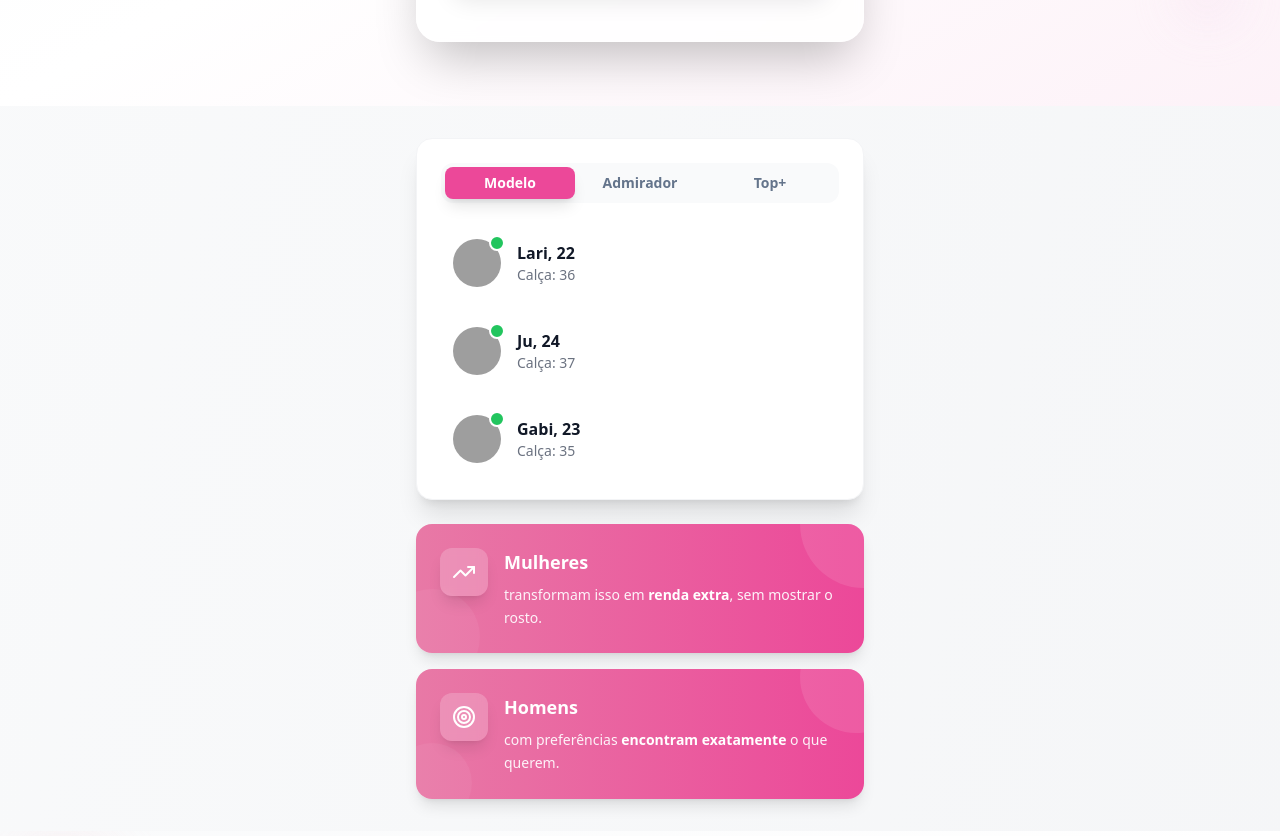
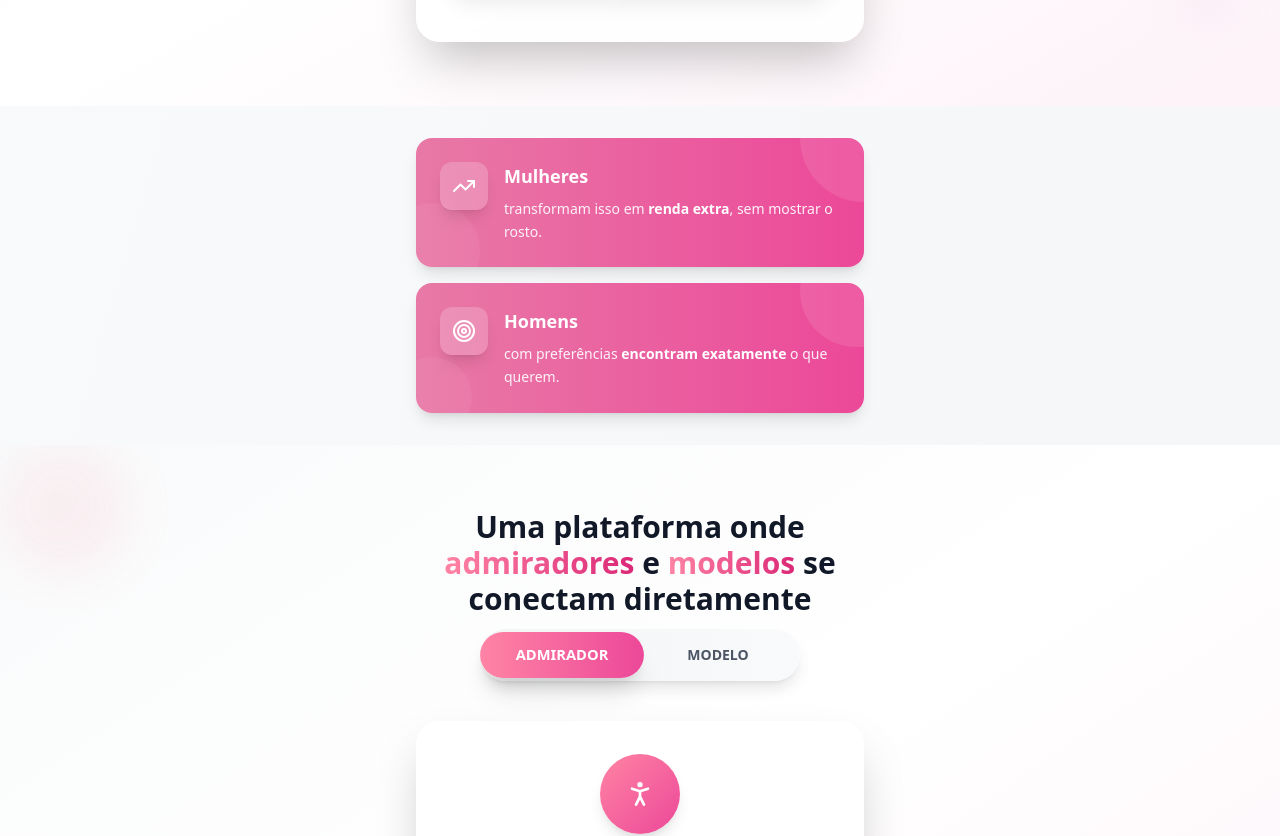
Before and after one commit to akjota2/rosa-mobile-design-flow-85, a React (Vite) app: page / in a window 1280 px wide. Shown: the part 680-1516 px from the top of the page. Built offline with nearby package versions, Linux system fonts and the light colour scheme; grey boxes are pictures that could not be loaded.

Commit message:
Remove interactive profile cards
Removes the interactive profile card section from above the "Mulheres transformam isso em renda extra" and "Homens com preferências encontram exatamente o que querem" sections in `ProfileCards.tsx`.

```diff
--- a/src/components/ProfileCards.tsx
+++ b/src/components/ProfileCards.tsx
@@ -1,90 +1,11 @@
 
-import { Heart, TrendingUp, Target } from 'lucide-react';
-import { Tabs, TabsList, TabsTrigger, TabsContent } from '@/components/ui/tabs';
+import { TrendingUp, Target } from 'lucide-react';
 
 export const ProfileCards = () => {
-  const modelProfiles = [
-    { name: 'Lari', age: 22, shoe: 36, image: 'https://images.unsplash.com/photo-1544005313-94ddf0286df2?w=400&h=400&fit=crop&crop=face' },
-    { name: 'Ju', age: 24, shoe: 37, image: 'https://images.unsplash.com/photo-1531746020798-e6953c6e8e04?w=400&h=400&fit=crop&crop=face' },
-    { name: 'Gabi', age: 23, shoe: 35, image: 'https://images.unsplash.com/photo-1517841905240-472988babdf9?w=400&h=400&fit=crop&crop=face' }
-  ];
-
-  const admirerProfiles = [
-    { name: 'João', age: 28, shoe: 42, image: 'https://images.unsplash.com/photo-1507003211169-0a1dd7228f2d?w=400&h=400&fit=crop&crop=face' },
-    { name: 'Pedro', age: 32, shoe: 40, image: 'https://images.unsplash.com/photo-1500648767791-00dcc994a43e?w=400&h=400&fit=crop&crop=face' },
-    { name: 'Lucas', age: 26, shoe: 41, image: 'https://images.unsplash.com/photo-1472099645785-5658abf4ff4e?w=400&h=400&fit=crop&crop=face' }
-  ];
-
-  const topProfiles = [
-    { name: 'Ana', age: 25, shoe: 37, image: 'https://images.unsplash.com/photo-1494790108755-2616b612b786?w=400&h=400&fit=crop&crop=face' },
-    { name: 'Maria', age: 27, shoe: 36, image: 'https://images.unsplash.com/photo-1438761681033-6461ffad8d80?w=400&h=400&fit=crop&crop=face' }
-  ];
-
-  const renderProfileList = (profiles: typeof modelProfiles) => (
-    <div className="space-y-4">
-      {profiles.map((profile, index) => (
-        <div key={index} className="flex items-center space-x-4 p-3 rounded-xl hover:bg-gray-50 transition-all duration-300 cursor-pointer group">
-          <div className="relative">
-            <img
-              src={profile.image}
-              alt={profile.name}
-              className="w-12 h-12 rounded-full object-cover transition-transform duration-300 group-hover:scale-105"
-            />
-            <div className="absolute -top-1 -right-1 w-4 h-4 bg-green-500 rounded-full border-2 border-white"></div>
-          </div>
-          <div className="flex-1">
-            <h3 className="font-semibold text-gray-900 group-hover:text-[#ec4899] transition-colors">{profile.name}, {profile.age}</h3>
-            <p className="text-sm text-gray-500">Calça: {profile.shoe}</p>
-          </div>
-          <button className="p-2 hover:bg-pink-50 rounded-full transition-all duration-300 group opacity-0 group-hover:opacity-100 transform translate-x-2 group-hover:translate-x-0">
-            <Heart className="w-5 h-5 text-gray-400 group-hover:text-[#ec4899] transition-colors" />
-          </button>
-        </div>
-      ))}
-    </div>
-  );
-
   return (
     <section className="py-8 px-4">
       <div className="max-w-md mx-auto">
-        <div className="bg-white rounded-2xl shadow-xl p-6 border border-gray-100">
-          <Tabs defaultValue="modelo" className="w-full">
-            <TabsList className="grid w-full grid-cols-3 mb-6 bg-gray-50 p-1 rounded-xl">
-              <TabsTrigger
-                value="modelo"
-                className="data-[state=active]:bg-[#ec4899] data-[state=active]:text-white data-[state=active]:shadow-lg transition-all duration-300 font-semibold rounded-lg"
-              >
-                Modelo
-              </TabsTrigger>
-              <TabsTrigger
-                value="admirador"
-                className="data-[state=active]:bg-[#ec4899] data-[state=active]:text-white data-[state=active]:shadow-lg transition-all duration-300 font-semibold rounded-lg"
-              >
-                Admirador
-              </TabsTrigger>
-              <TabsTrigger
-                value="top"
-                className="data-[state=active]:bg-[#ec4899] data-[state=active]:text-white data-[state=active]:shadow-lg transition-all duration-300 font-semibold rounded-lg"
-              >
-                Top+
-              </TabsTrigger>
-            </TabsList>
-
-            <TabsContent value="modelo" className="mt-0">
-              {renderProfileList(modelProfiles)}
-            </TabsContent>
-
-            <TabsContent value="admirador" className="mt-0">
-              {renderProfileList(admirerProfiles)}
-            </TabsContent>
-
-            <TabsContent value="top" className="mt-0">
-              {renderProfileList(topProfiles)}
-            </TabsContent>
-          </Tabs>
-        </div>
-
-        <div className="mt-6 space-y-4">
+        <div className="space-y-4">
           <div className="bg-gradient-to-r from-[#e879a6] to-[#ec4899] text-white p-6 rounded-2xl shadow-lg relative overflow-hidden">
             <div className="absolute top-0 right-0 w-32 h-32 bg-white/10 rounded-full transform translate-x-16 -translate-y-16"></div>
             <div className="absolute bottom-0 left-0 w-24 h-24 bg-white/5 rounded-full transform -translate-x-8 translate-y-8"></div>
```
